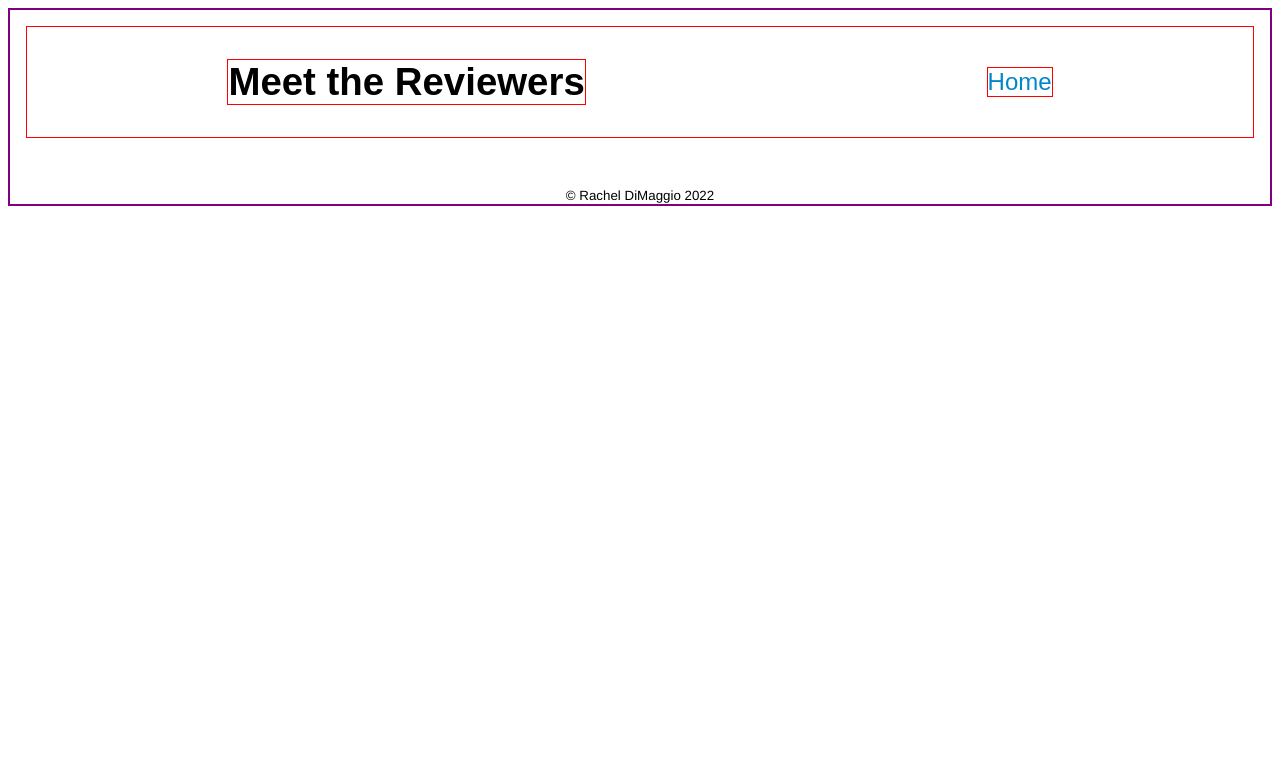
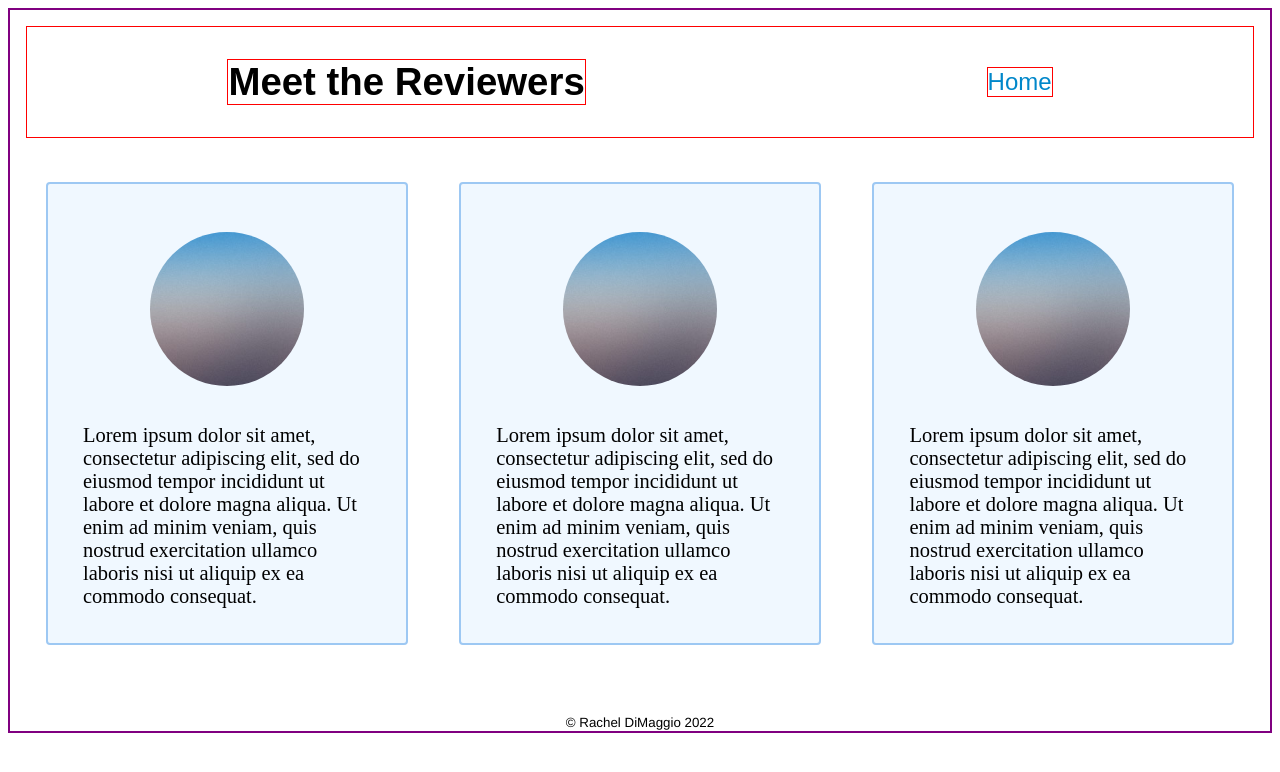
Before and after one commit to RDiMag/bookcourt, a Gatsby site: page /about in a window 1280 px wide. Built offline with nearby package versions, Linux system fonts and the light colour scheme; Gatsby itself is replaced by a stand-in of ours.

Commit message:
added About Us page and bio cards and images

```diff
--- a/css/style.css
+++ b/css/style.css
@@ -102,17 +102,19 @@ img{
 span{
      font-size: 3em;
      height: 15%;
-     min-width: 250px;
+     padding: calc(3px + 1.5625vw);
 }
 
 
 .social{
+     margin: .15em;
      display: flex;
      flex-direction: row;
      align-items: center;
      justify-content: space-between;
      padding: calc(3px + 1.5625vw);
      border: solid 2px green;
+     width: 60vw;
 }
 
 .social a {
--- a/src/pages/about.js
+++ b/src/pages/about.js
@@ -1,6 +1,9 @@
 import * as React from "react"
 import { Link } from 'gatsby'
 import '/css/style.css'
+import brooke from '../images/brooke.jpg'
+import elena from '../images/elena.jpg'
+import jamie from '../images/jamie.jpg'
 
 const AboutPage = () => {
   return (
@@ -11,6 +14,43 @@ const AboutPage = () => {
           <Link to="/" className="nav">Home</Link>
         </div>
       </nav>
+
+
+    <section className="bio">
+      <div className="container">
+
+        <div>
+          <span className="about">
+            <img src={brooke} className="portrait" alt="Brooke smiles into the camera."/>
+            <p className="bio">Lorem ipsum dolor sit amet, consectetur adipiscing elit, sed do eiusmod
+            tempor incididunt ut labore et dolore magna aliqua. Ut enim ad minim
+            veniam, quis nostrud exercitation ullamco laboris nisi ut aliquip ex ea
+            commodo consequat.</p>
+          </span>
+        </div>
+
+        <div>
+          <span className="about">
+            <img src={elena} className="portrait" alt="Elena smiles into the camera."/>
+            <p className="bio">Lorem ipsum dolor sit amet, consectetur adipiscing elit, sed do eiusmod
+              tempor incididunt ut labore et dolore magna aliqua. Ut enim ad minim
+              veniam, quis nostrud exercitation ullamco laboris nisi ut aliquip ex ea
+              commodo consequat.</p>
+          </span>
+        </div>
+
+         <div>
+          <span className="about">
+            <img src={jamie} className="portrait" alt="Jamie smiles into the camera."/>
+          <p className="bio">Lorem ipsum dolor sit amet, consectetur adipiscing elit, sed do eiusmod
+            tempor incididunt ut labore et dolore magna aliqua. Ut enim ad minim
+            veniam, quis nostrud exercitation ullamco laboris nisi ut aliquip ex ea
+            commodo consequat.</p>
+          </span>
+        </div>
+
+      </div>
+    </section>
 
       <footer>
         <small>&copy; Rachel DiMaggio 2022</small>
```
Also changed, not shown: src/images/brooke.jpg (renamed from src/images/pic03.jpg), src/images/elena.jpg (added), src/images/jamie.jpg (added).
